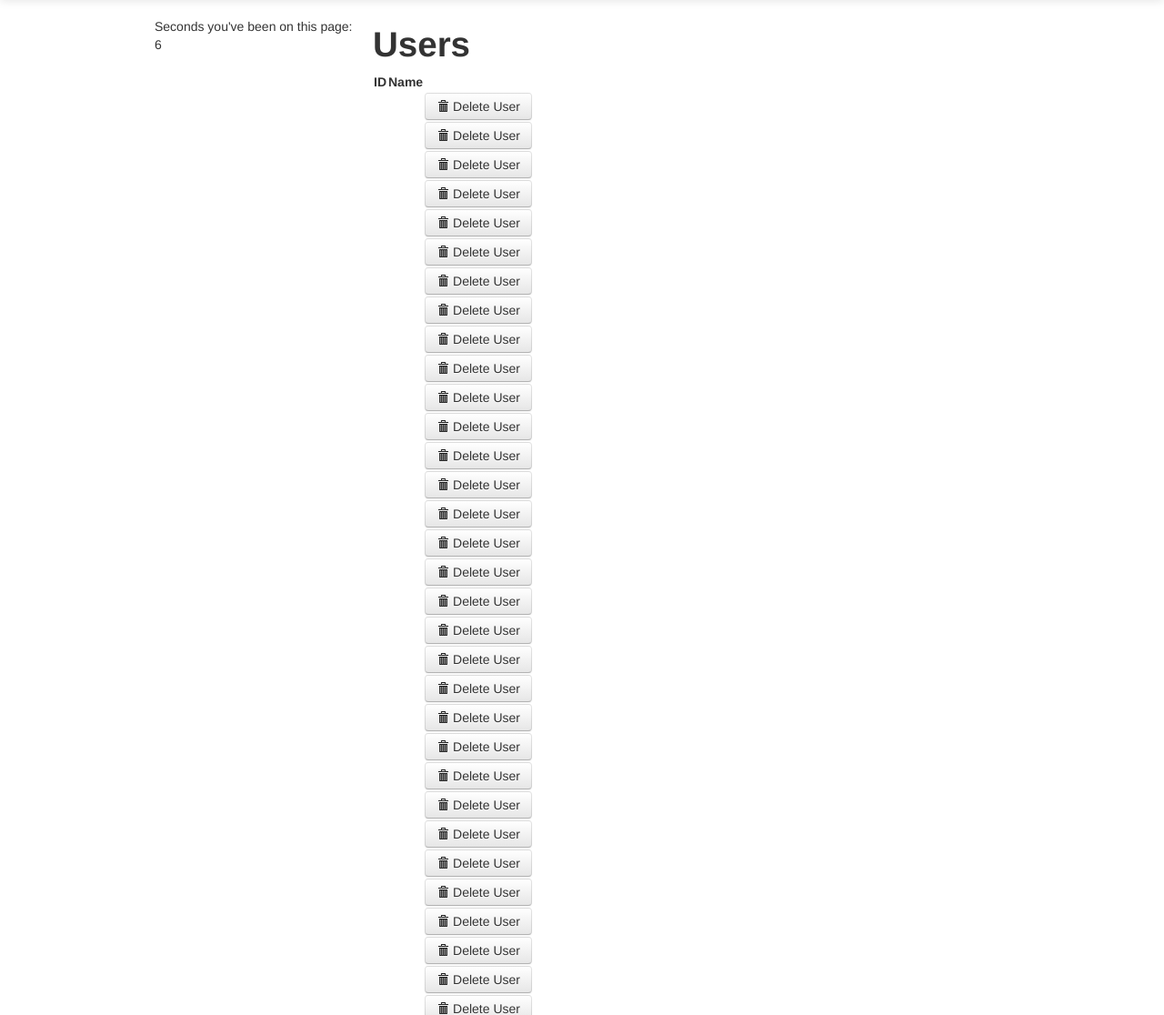
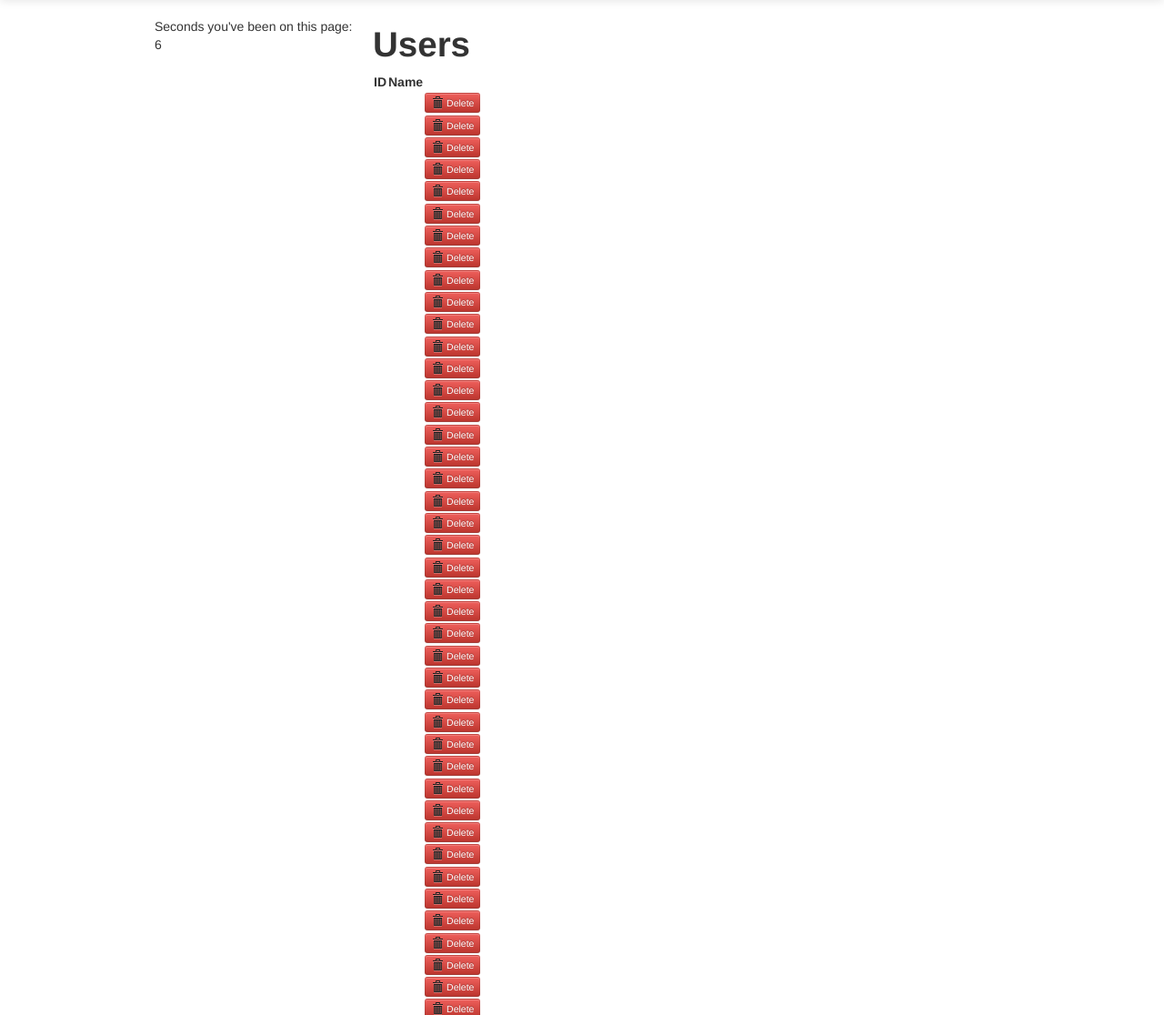
Before and after one commit to daveroberts/klein-test, a PHP site: page /users in a window 1280 px wide. Shown: the part 41-1157 px from the top of the page at 91% size. Run offline with PHP 8.4, Linux system fonts and the light colour scheme.

Commit message:
Improving user page design

```diff
--- a/assets/javascripts/users.js
+++ b/assets/javascripts/users.js
@@ -6,6 +6,7 @@ function UsersCtrl($scope, $resource, $http) {
   $scope.users = User.query();
   $scope.name = '';
   $scope.nameError = '';
+  $scope.userToEdit = null;
   $scope.createUser = function() {
     $scope.nameError = '';
     if ($scope.name == ''){
@@ -25,14 +26,17 @@ function UsersCtrl($scope, $resource, $http) {
     bootbox.confirm('Delete ' + user.name + '?', function(result) {
       if (result){
         user.$delete(function(data){
-        console.log("Delete success");
           $scope.users = User.query();
         }, function(data){
-        console.log("Delete had an error");
         });
-		} else {
       }
     });
+  }
+  $scope.editUser = function(user) {
+    $scope.userToEdit = user;
+  }
+  $scope.cancelEdit = function(user) {
+    $scope.userToEdit = null;
   }
 }
 
--- a/views/users.phtml
+++ b/views/users.phtml
@@ -15,19 +15,33 @@
       </thead>
       <tbody>
         <tr ng-repeat="user in users">
-          <td>{{user.id}}</td>
+          <td><a href="" ng-click="editUser(user)">{{user.id}}</a></td>
           <td>{{user.name}}</td>
           <td>
-          <button class="btn" ng-click="deleteUser(user)"><i class="icon-trash"></i> Delete User</button>
+          <button class="btn btn-danger btn-mini" ng-click="deleteUser(user)"><i class="icon-trash"></i> Delete</button>
           </td>
         </tr>
       </tbody>
     </table>
-    <form ng-submit="createUser()">
-      <div>Name <input type="text" ng-model="name" /></div>
-      <div><button class="btn"><i class="icon-plus"></i> Create User</button></div>
-      <div style="color: red;">{{nameError}}</div>
-    </form>
+    <div ng-hide="userToEdit">
+      <h3>New User</h3>
+      <form ng-submit="createUser()">
+        <div>Name <input type="text" ng-model="name" /></div>
+        <div><button class="btn btn-primary"><i class="icon-plus"></i> Create User</button></div>
+        <div style="color: red;">{{nameError}}</div>
+      </form>
+    </div>
+    <div ng-show="userToEdit">
+      <h3>Edit User</h3>
+      <form ng-submit="updateUser()">
+        <div>ID: {{userToEdit.id}}</div>
+        <div>Name <input type="text" ng-model="userToEdit.name" /></div>
+        <div>
+          <button class="btn btn-primary">Edit User</button>
+          <button class="btn" ng-click="cancelEdit()">Cancel</button>
+        </div>
+      </form>
+    </div>
   </div>
 </div>
 </div>
```
Lines whose indentation alone changed are shown as unchanged.
